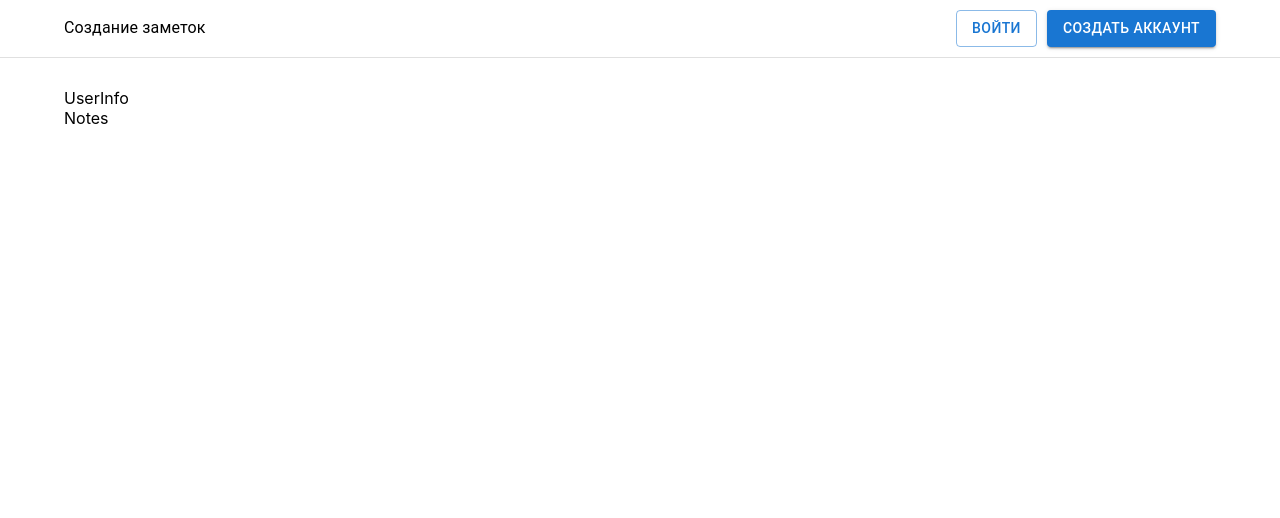
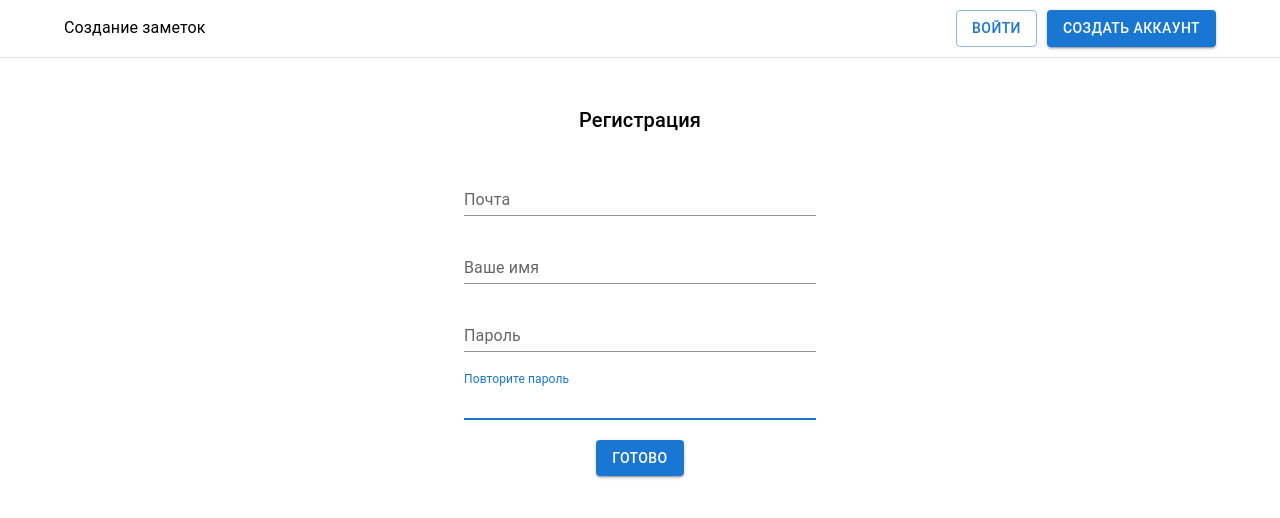
Before and after one commit to salenctawer/notes-front, a React (Create React App) app: page /registration in a window 1280 px wide. Shown: the top 518 px of the page. Built offline with nearby package versions, Linux system fonts and the light colour scheme.

Commit message:
login and registration components was added

```diff
--- a/package.json
+++ b/package.json
@@ -16,6 +16,7 @@
     "axios": "^0.27.2",
     "react": "^18.2.0",
     "react-dom": "^18.2.0",
+    "react-hook-form": "^7.33.1",
     "react-redux": "^8.0.2",
     "react-router-dom": "^6.3.0",
     "react-scripts": "5.0.1",
--- a/src/App.tsx
+++ b/src/App.tsx
@@ -1,8 +1,10 @@
 import React from 'react';
 import Header from './components/Header/Header';
-import Notes from './components/Notes/Notes';
-import UserInfo from './components/UserInfo/UserInfo';
 import Container from '@mui/material/Container';
+import { Route, Routes } from 'react-router-dom';
+import Login from './components/Login/Login';
+import Registration from './components/Registration/Registration';
+import Home from './components/Home/Home';
 
 
 function App() {
@@ -10,8 +12,11 @@ function App() {
     <div className="App">
       <Header />
       <Container maxWidth='lg'>
-        <UserInfo />
-        <Notes />
+        <Routes>
+          <Route path='/' element={<Home />}/>
+          <Route path='/login' element={<Login />}/>
+          <Route path='/registration' element={<Registration />}/>
+        </Routes>
       </Container>
     </div>
   );
--- a/src/components/Header/Header.tsx
+++ b/src/components/Header/Header.tsx
@@ -46,7 +46,7 @@ const Header = () =>{
             ) : (
                 <div className={s.buttons}>
                     <Button variant="outlined" onClick={()=>redirect('/login')}>Войти</Button>
-                    <Button variant="contained" onClick={()=>redirect('/register')}>Создать аккаунт</Button>
+                    <Button variant="contained" onClick={()=>redirect('/registration')}>Создать аккаунт</Button>
                 </div>
             )
         }
--- /dev/null
+++ b/src/components/Home/Home.tsx
@@ -0,0 +1,24 @@
+import { Typography } from "@mui/material"
+import Notes from "./Notes/Notes"
+import UserInfo from "./UserInfo/UserInfo"
+
+
+const Home = () =>{
+
+    const isAuth = false
+
+    return(<div>
+        {
+            isAuth? (
+                <div>
+                    <UserInfo />
+                    <Notes />
+                </div>
+            ) : (
+                <Typography>Для просмотра заметок войдите в аккаунт или зарегестрируйтесь</Typography>
+            )
+        }
+    </div>)
+}
+
+export default Home
--- a/src/components/UserInfo/UserInfo.tsx
+++ b/src/components/Home/UserInfo/UserInfo.tsx
@@ -1,6 +1,7 @@
 import React from "react";
 
 const UserInfo = () =>{
+
     return(<div>
         UserInfo
     </div>)
--- /dev/null
+++ b/src/components/Login/Login.module.scss
@@ -0,0 +1,25 @@
+.form{
+    display: flex;
+    flex-direction: column;
+    align-items: center;
+    padding-bottom: 16px;
+    width: 400px;
+    margin-left: auto;
+    margin-right: auto;
+    &__link{
+        text-decoration: none;
+        color: #0f7afc;
+        &:hover{
+            color: #cf0000;
+            border-bottom-color: rgba(208, 64, 0, 0.2);
+        }
+    }
+    &_error{
+        font-style: normal;
+        font-weight: normal;
+        font-size: 12px;
+        line-height: 15px;
+        margin-top: 5px;
+        color: red;
+    }
+}
--- /dev/null
+++ b/src/components/Login/Login.tsx
@@ -0,0 +1,72 @@
+import React from "react";
+import TextField from '@mui/material/TextField';
+import DialogContent from '@mui/material/DialogContent';
+import DialogTitle from '@mui/material/DialogTitle';
+import { useForm } from 'react-hook-form';
+import { Button } from "@mui/material";
+import { Link, Navigate, useNavigate } from "react-router-dom";
+import s from './Login.module.scss'
+
+interface FormValues{
+  password: string,
+  email: string
+}
+
+const Login = () =>{
+    const {register, handleSubmit, setValue, formState: {errors}} = useForm<FormValues>()
+
+    let redirect = useNavigate()
+
+    const onSubmit = (data: FormValues) =>{
+      redirect('/')
+    }
+
+    return(<div>
+        <form className={s.form} onSubmit={handleSubmit((data)=>onSubmit(data))}>
+          <DialogTitle>Авторизация</DialogTitle>
+          <DialogContent>
+            <TextField
+              {...register("email", {
+                required: {
+                  value: true,
+                  message: "Это поле обязательно",
+                },
+              })}
+              autoFocus
+              margin="dense"
+              id="email"
+              label="Почта"
+              type="text"
+              fullWidth
+              variant="standard"
+            />
+            <TextField
+              {...register("password", {
+                required: {
+                  value: true,
+                  message: "Это поле обязательно",
+                },
+              })}
+              autoFocus
+              margin="dense"
+              id="password"
+              label="Пароль"
+              type="text"
+              fullWidth
+              variant="standard"
+            />
+          </DialogContent>
+          <Button
+            variant="contained"
+            type='submit'
+            sx={{
+              marginTop: 2
+            }}
+          >
+              Готово
+          </Button>
+        </form>
+      </div>)
+}
+
+export default Login
--- /dev/null
+++ b/src/components/Registration/Registration.module.scss
@@ -0,0 +1,25 @@
+.form{
+    display: flex;
+    flex-direction: column;
+    align-items: center;
+    padding-bottom: 16px;
+    width: 400px;
+    margin-left: auto;
+    margin-right: auto;
+    &__link{
+        text-decoration: none;
+        color: #0f7afc;
+        &:hover{
+            color: #cf0000;
+            border-bottom-color: rgba(208, 64, 0, 0.2);
+        }
+    }
+    &_error{
+        font-style: normal;
+        font-weight: normal;
+        font-size: 12px;
+        line-height: 15px;
+        margin-top: 5px;
+        color: red;
+    }
+}
--- /dev/null
+++ b/src/components/Registration/Registration.tsx
@@ -0,0 +1,142 @@
+import React from "react";
+import TextField from "@mui/material/TextField";
+import DialogContent from "@mui/material/DialogContent";
+import DialogTitle from "@mui/material/DialogTitle";
+import { useForm } from "react-hook-form";
+import { Button } from "@mui/material";
+import { Link, Navigate, useNavigate } from "react-router-dom";
+import s from './Registration.module.scss'
+
+interface FormValues{
+  fullName: string,
+  password: string,
+  email: string,
+  confirmPassword: string
+}
+
+
+const Registration = () => {
+  const {
+    register,
+    handleSubmit,
+    setValue,
+    formState: { errors },
+    watch
+  } = useForm<FormValues>();
+
+  let redirect = useNavigate()
+
+  const onSubmit = (data: FormValues) =>{
+    redirect('/')
+  }
+
+  return (
+    <div>
+      <form className={s.form} onSubmit={handleSubmit((data)=>onSubmit(data))}>
+        <DialogTitle>Регистрация</DialogTitle>
+        <DialogContent sx={{paddingBottom: 0}}>
+          <TextField
+            {...register("email", {
+              required: {
+                value: true,
+                message: "Это поле обязательно",
+              },
+            })}
+            autoFocus
+            margin="dense"
+            id="email"
+            label="Почта"
+            type="text"
+            fullWidth
+            variant="standard"
+            sx={{
+              marginTop: 2
+            }}
+          />
+          <span className={s.form__error}>
+            {errors.email && errors.email.message}
+          </span>
+          <TextField
+            {...register("fullName", {
+              required: {
+                value: true,
+                message: "Это поле обязательно",
+              },
+            })}
+            autoFocus
+            margin="dense"
+            id="fullName"
+            label="Ваше имя"
+            type="text"
+            fullWidth
+            variant="standard"
+            sx={{
+              marginTop: 2
+            }}
+          />
+          <span className={s.form__error}>
+            {errors.fullName && errors.fullName.message}
+          </span>
+          <TextField
+            {...register("password", {
+              required: {
+                value: true,
+                message: "Это поле обязательно",
+              },
+            })}
+            autoFocus
+            margin="dense"
+            id="password"
+            label="Пароль"
+            type="text"
+            fullWidth
+            variant="standard"
+            sx={{
+              marginTop: 2
+            }}
+          />
+          <span className={s.form__error}>
+            {errors.password && errors.password.message}
+          </span>
+          <TextField
+            {...register("confirmPassword", {
+              required: {
+                value: true,
+                message: "Это поле обязательно",
+              },
+              validate: (value) => {
+                if (watch("password") != value) {
+                  return "Пароли не совпадают";
+                }
+              }
+            })}
+            autoFocus
+            margin="dense"
+            id="confirmPassword"
+            label="Повторите пароль"
+            type="text"
+            fullWidth
+            variant="standard"
+            sx={{
+              marginTop: 2
+            }}
+          />
+          <span className={s.form__error}>
+            {errors.confirmPassword && errors.confirmPassword.message}
+          </span>
+        </DialogContent>
+          <Button
+            variant="contained"
+            type='submit'
+            sx={{
+              marginTop: 2
+            }}
+          >
+              Готово
+          </Button>
+      </form>
+    </div>
+  );
+};
+
+export default Registration;
```
Also changed, not shown: src/components/Home/Notes/Notes.tsx (renamed from src/components/Notes/Notes.tsx), 1 other file (tests, documents, lock files or other folders).
